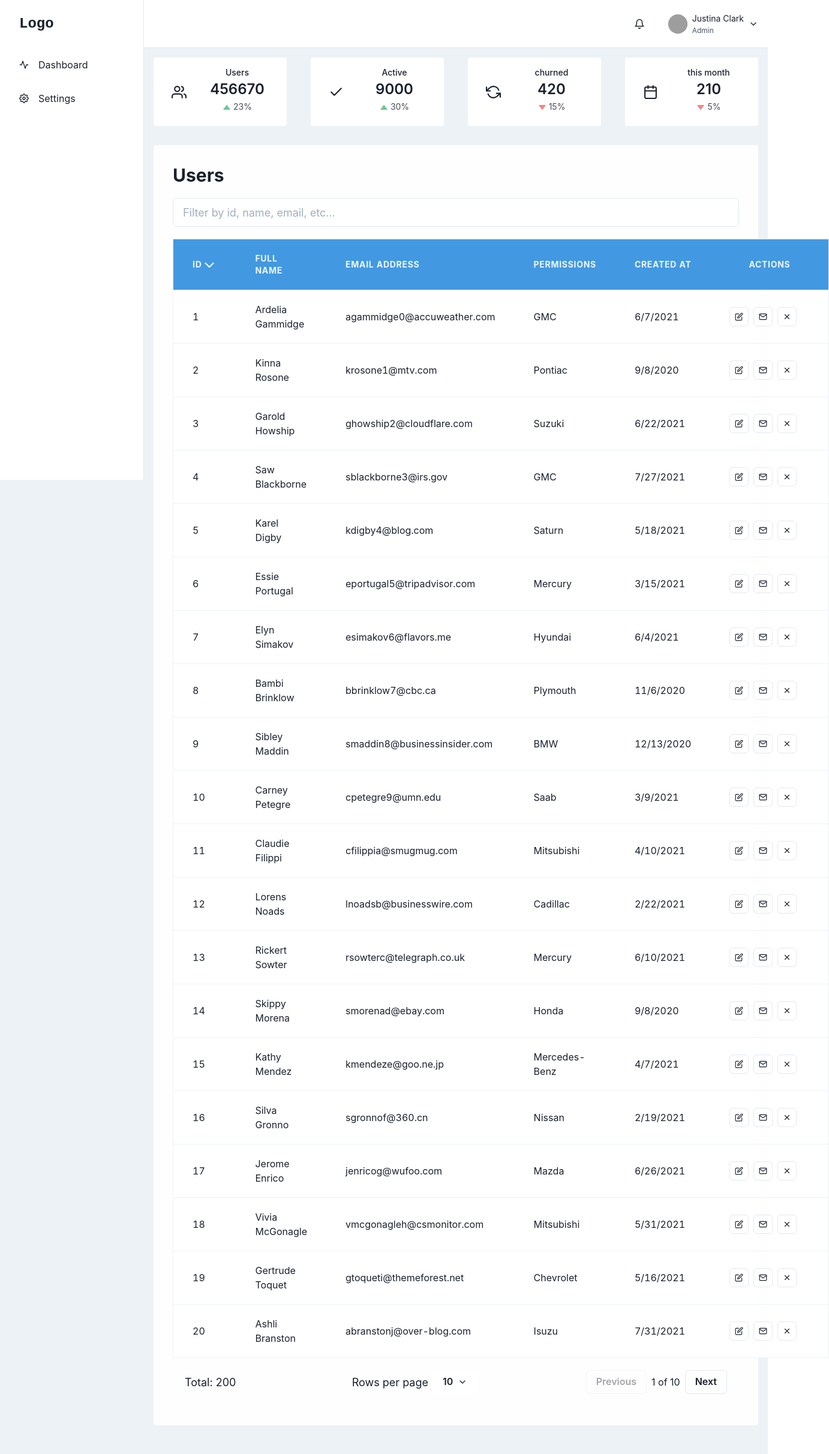
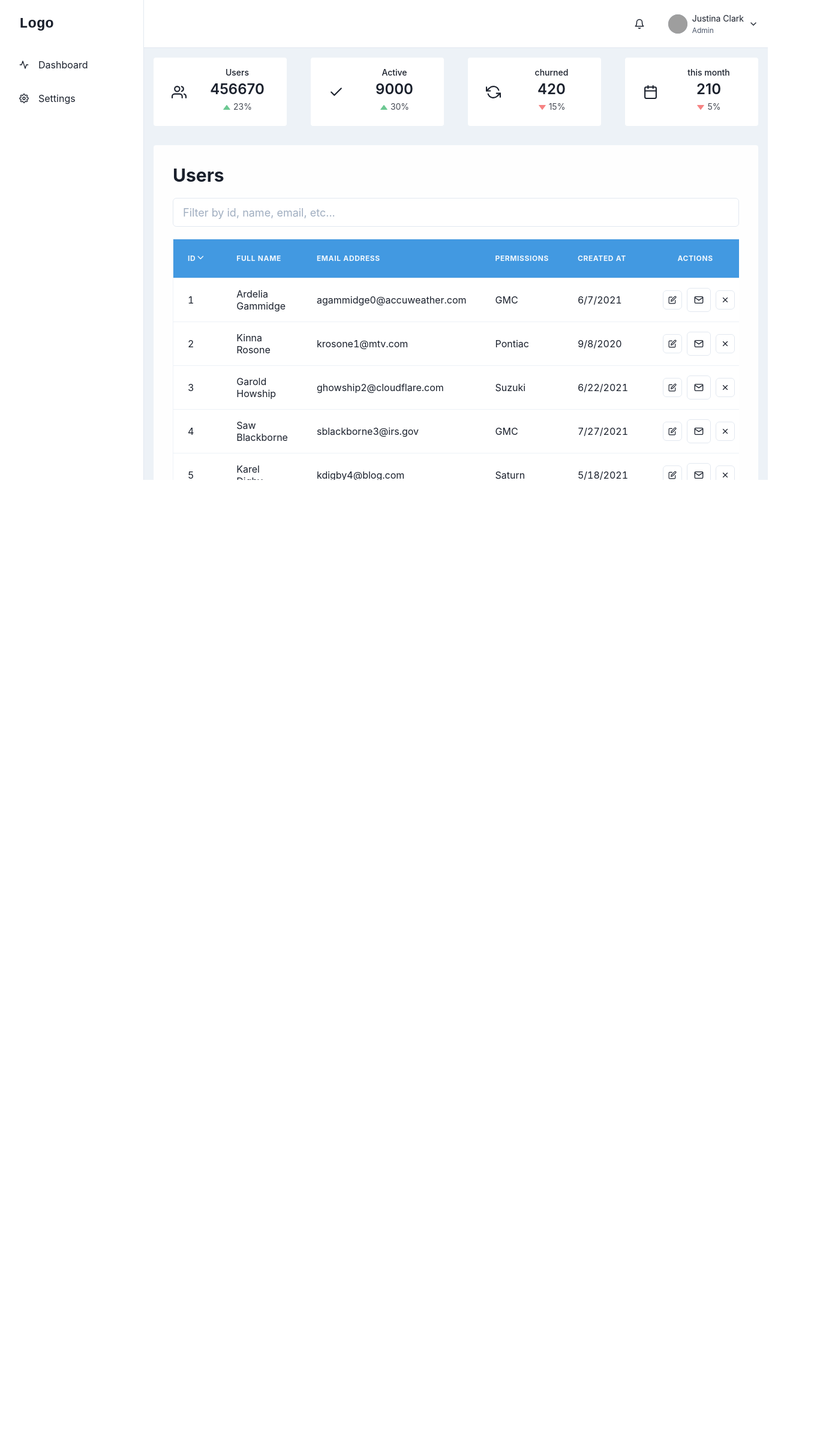
Before and after one commit to Suonx002/fullstack-boilerplate, a React (Create React App) app in the folder client/: page / in a window 1280 px wide. Shown: the whole page at 60% size, 1382 px wide, since content can reach past the window. After the commit the page ends 800 px from the top, so only its background shows below. Built offline with nearby package versions, Linux system fonts and the light colour scheme; grey boxes are pictures that could not be loaded.

Commit message:
make table responsive and smooth scrollbars

```diff
--- a/client/package.json
+++ b/client/package.json
@@ -11,6 +11,7 @@
     "@testing-library/user-event": "^12.8.3",
     "framer-motion": "^4.1.17",
     "react": "^17.0.2",
+    "react-custom-scrollbars": "^4.2.1",
     "react-dom": "^17.0.2",
     "react-icons": "^4.2.0",
     "react-router-dom": "^5.2.0",
--- /dev/null
+++ b/client/src/components/scrollbar/Scrollbar.js
@@ -0,0 +1,33 @@
+import React from 'react';
+import { Scrollbars } from 'react-custom-scrollbars';
+
+const Scrollbar = ({ children }) => {
+	return (
+		<Scrollbars
+			renderTrackHorizontal={(props) => (
+				<div {...props} className='track-horizontal' />
+			)}
+			renderTrackVertical={(props) => (
+				<div {...props} className='track-vertical' />
+			)}
+			renderThumbHorizontal={(props) => (
+				<div {...props} className='thumb-horizontal' />
+			)}
+			renderThumbVertical={(props) => (
+				<div {...props} className='thumb-vertical' />
+			)}
+			renderView={(props) => <div {...props} className='view' />}
+			style={{ minHeight: '100vh' }}
+			// This will activate auto hide
+			autoHide
+			// Hide delay in ms
+			autoHideTimeout={1000}
+			// Duration for hide animation in ms.
+			autoHideDuration={200}
+			universal>
+			{children}
+		</Scrollbars>
+	);
+};
+
+export default Scrollbar;
--- a/client/src/components/table/MenuDropdown.js
+++ /dev/null
@@ -1,46 +0,0 @@
-import React from 'react';
-
-import {
-	Menu,
-	MenuButton,
-	MenuList,
-	MenuItem,
-	MenuItemOption,
-	MenuGroup,
-	MenuOptionGroup,
-	MenuIcon,
-	MenuCommand,
-	MenuDivider,
-	Button,
-} from '@chakra-ui/react';
-
-import {
-	FiChevronDown,
-	FiChevronUp,
-	FiEdit,
-	FiX,
-	FiMail,
-} from 'react-icons/fi';
-
-const MenuDropdown = () => {
-	return (
-		<Menu>
-			<MenuButton
-				bg='white'
-				_hover='white'
-				_active='white'
-				as={Button}
-				rightIcon={<FiChevronDown />}>
-				10
-			</MenuButton>
-			<MenuList>
-				<MenuItem>20</MenuItem>
-				<MenuItem>30</MenuItem>
-				<MenuItem>50</MenuItem>
-				<MenuItem>100</MenuItem>
-			</MenuList>
-		</Menu>
-	);
-};
-
-export default MenuDropdown;
--- a/client/src/components/table/TableList.js
+++ b/client/src/components/table/TableList.js
@@ -1,4 +1,4 @@
-import React, { useMemo } from 'react';
+import React, { useMemo, useState, useEffect } from 'react';
 import {
 	Table,
 	Thead,
@@ -17,6 +17,8 @@ import {
 	Icon,
 	IconButton,
 	Tooltip,
+	useBreakpointValue,
+	Select,
 } from '@chakra-ui/react';
 
 import {
@@ -38,11 +40,15 @@ import {
 import HEADER_COLUMNS from './HEADER_COLUMNS';
 import TABLE_DATA from './TABLE_DATA';
 import FilterSearchBar from './FilterSearchBar';
-import MenuDropdown from './MenuDropdown';
 
 const TableList = () => {
 	const columns = useMemo(() => HEADER_COLUMNS, []);
 	const data = useMemo(() => TABLE_DATA, []);
+
+	const tableSize = useBreakpointValue({
+		base: 'sm',
+		md: 'md',
+	});
 
 	const {
 		// starter
@@ -51,25 +57,26 @@ const TableList = () => {
 		headerGroups,
 		prepareRow,
 		// state for table
-		state: { pageIndex, globalFilter, selectedRowIds },
+		state: { pageIndex, globalFilter, selectedRowIds, pageSize },
 		// filter
 		setGlobalFilter,
 
 		// paginations
 		page,
-
 		nextPage,
 		previousPage,
 		canNextPage,
 		canPreviousPage,
 		pageOptions,
+		setPageSize,
+		...rest
 		// selected row
 	} = useTable(
 		{
 			columns,
 			data,
 			initialState: {
-				pageSize: 20,
+				pageSize: 10,
 				sortBy: [{ id: 'id', desc: false }],
 			},
 		},
@@ -106,7 +113,7 @@ const TableList = () => {
 								<Tooltip label='Email'>
 									<IconButton
 										variant='outline'
-										size='sm'
+										size={useBreakpointValue({})}
 										onClick={() => {
 											window.open(
 												`mailto:${row?.values?.email || ''}?subject=${
@@ -142,6 +149,8 @@ const TableList = () => {
 		}
 	);
 
+	console.log({ pageSize, rest });
+
 	return (
 		<Box bg='whiteAlpha.900' p={8} borderRadius={4}>
 			<Heading as='h2' size='lg' isTruncated>
@@ -150,10 +159,13 @@ const TableList = () => {
 			<FilterSearchBar filter={globalFilter} setFilter={setGlobalFilter} />
 
 			{/* STARTING TABLE */}
+			<Flex overflowX='auto'>
 				<Table
+					_fullScreen
+					maxW='100%'
 					{...getTableProps()}
 					bg='whiteAlpha.900'
-				size='lg'
+					size={tableSize}
 					// variant='striped'
 					borderColor='gray.100'
 					borderWidth={1}
@@ -169,7 +181,9 @@ const TableList = () => {
 										headerGroup.headers.map((column) => (
 											// Apply the header cell props
 											<Th
-											{...column.getHeaderProps(column.getSortByToggleProps())}
+												{...column.getHeaderProps(
+													column.getSortByToggleProps()
+												)}
 												color='whiteAlpha.900'>
 												<Flex justify='space-between' align='center'>
 													<Box>
@@ -181,11 +195,11 @@ const TableList = () => {
 													<Box>
 														{column?.isSorted ? (
 															column?.isSortedDesc ? (
-															<Icon fontSize={{ base: 16, md: 20, lg: 25 }}>
+																<Icon fontSize={{ base: 12, md: 16, lg: 20 }}>
 																	<FiChevronUp />
 																</Icon>
 															) : (
-															<Icon fontSize={{ base: 16, md: 20, lg: 25 }}>
+																<Icon fontSize={{ base: 12, md: 16, lg: 20 }}>
 																	<FiChevronDown />
 																</Icon>
 															)
@@ -231,16 +245,28 @@ const TableList = () => {
 						}
 					</Tbody>
 				</Table>
+			</Flex>
+
 			<Flex justify='space-between' align='center' p={5}>
 				<HStack>
 					<Text fontSize='lg' mr={3}>
 						Total: {data?.length}
 					</Text>
 				</HStack>
-				<HStack>
-					<Text fontSize='lg'> Rows per page</Text>
-					<MenuDropdown />
-				</HStack>
+				<Flex align='center'>
+					<Text fontSize='md' minW='125px'>
+						{' '}
+						Rows per page
+					</Text>
+					<Select
+						value={pageSize}
+						onChange={(e) => setPageSize(e.target.value)}>
+						<option value='10'>10</option>
+						<option value='25'>25</option>
+						<option value='50'>50</option>
+						<option value='100'>100</option>
+					</Select>
+				</Flex>
 
 				<HStack>
 					<Button
--- a/client/src/index.css
+++ b/client/src/index.css
@@ -0,0 +1,43 @@
+.track-vertical {
+	top: 2px;
+	bottom: 2px;
+	right: 2px;
+	border-radius: 3px;
+	background-color: rgba(0, 0, 0, 0.123);
+}
+.track-vertical .thumb-vertical {
+	position: relative;
+	display: block;
+	width: 100%;
+	cursor: pointer;
+	border-radius: inherit;
+	background-color: rgba(0, 0, 0, 0.123);
+}
+
+.track-horizontal {
+	position: absolute;
+	height: 6px;
+	right: 2px;
+	bottom: 2px;
+	left: 2px;
+	border-radius: 3px;
+}
+.track-horizontal .thumb-horizontal {
+	position: relative;
+	display: block;
+	height: 100%;
+	cursor: pointer;
+	border-radius: inherit;
+	background-color: rgba(0, 0, 0, 0.123);
+}
+
+.view {
+	position: absolute;
+	top: 0px;
+	left: 0px;
+	right: 0px;
+	bottom: 0px;
+	overflow: scroll;
+	margin-right: -15px;
+	margin-bottom: -17px !important;
+}
--- a/client/src/index.js
+++ b/client/src/index.js
@@ -8,12 +8,15 @@ import App from './components/App';
 import reportWebVitals from './reportWebVitals';
 
 import theme from './theme/theme';
+import Scrollbar from './components/scrollbar/Scrollbar';
 
 ReactDOM.render(
 	<React.StrictMode>
 		<BrowserRouter>
 			<ChakraProvider theme={theme}>
-				<App />
+				<Scrollbar>
+					<App />
+				</Scrollbar>
 			</ChakraProvider>
 		</BrowserRouter>
 	</React.StrictMode>,
```
Also changed, not shown: 1 other file (tests, documents, lock files or other folders). Lines whose indentation alone changed are shown as unchanged.
